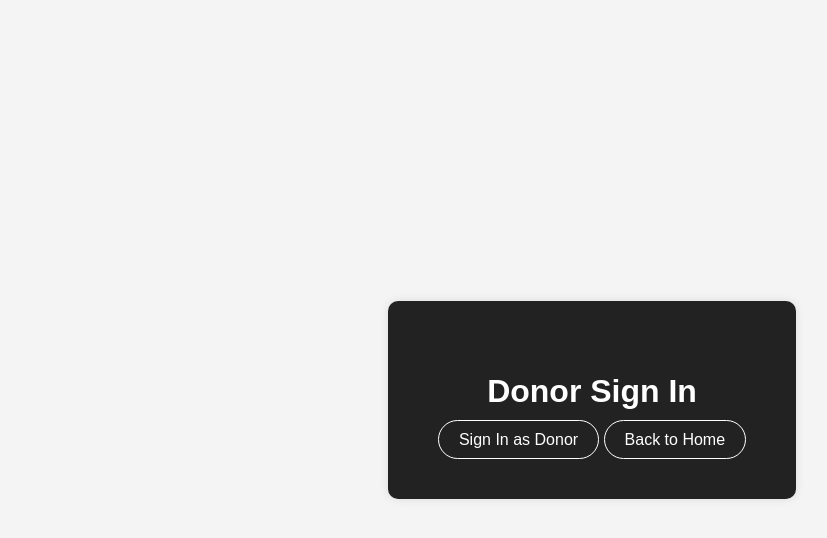
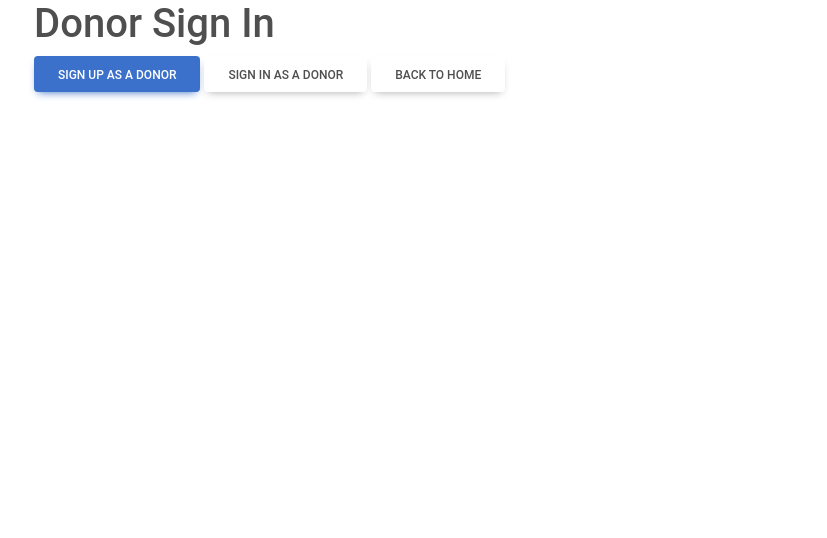
Before and after one commit to m-metz/access-mobile, a Django app: page /donor-signin/ in a window 1280 px wide. Shown: the top 538 px of the page, without its empty margins (48-875 px from the left). Run offline with Django 5.2, Linux system fonts and the light colour scheme.

Commit message:
Turn on CSS framework.

```diff
--- a/access_mobile_app/templates/access_mobile_app/access_mobile.html
+++ b/access_mobile_app/templates/access_mobile_app/access_mobile.html
@@ -1,10 +1,11 @@
 <!DOCTYPE html>
 <html lang="en">
 <head>
-    {% load static %}
     <meta charset="UTF-8">
     <meta name="viewport" content="width=device-width, initial-scale=1.0">
-    <style>
+    {% load static %}
+    <link href="{% static 'mdb5-free-standard/css/mdb.min.css' %}" rel="stylesheet" type="text/css"/>
+    {% comment %} <style>
     body {
         font-family: Arial, sans-serif;
         background-color: #f4f4f4;
@@ -48,7 +49,7 @@
         background-color: white;
         color: #222;
     }
-    </style>
+    </style> {% endcomment %}
     <title>{% block title %}Access Mobile{% endblock %}</title>
 </head>
 <body>
@@ -56,5 +57,6 @@
         {% block content %}
         {% endblock %}
     </div>
+    <script src="{% static 'mdb5-free-standard/js/mdb.umd.min.js' %}"></script>
 </body>
 </html>
--- a/access_mobile_app/templates/access_mobile_app/donor_signin.html
+++ b/access_mobile_app/templates/access_mobile_app/donor_signin.html
@@ -3,7 +3,7 @@
 
 {% block content %}
 <h1>Donor Sign In</h1>
-
-<a href="/donor-signin/" class="btn">Sign In as Donor</a>
+<a href="/donor-signup/" class="btn btn-primary">Sign Up as a Donor</a>
+<a href="/donor-signin/" class="btn">Sign In as a Donor</a>
 <a href="/" class="btn">Back to Home</a>
 {% endblock %}
```
